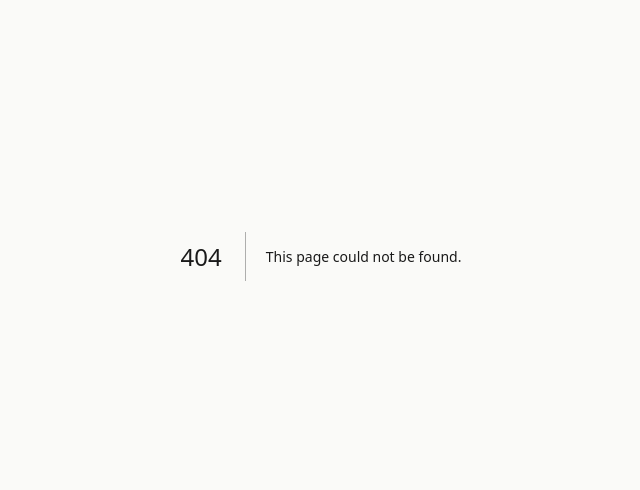
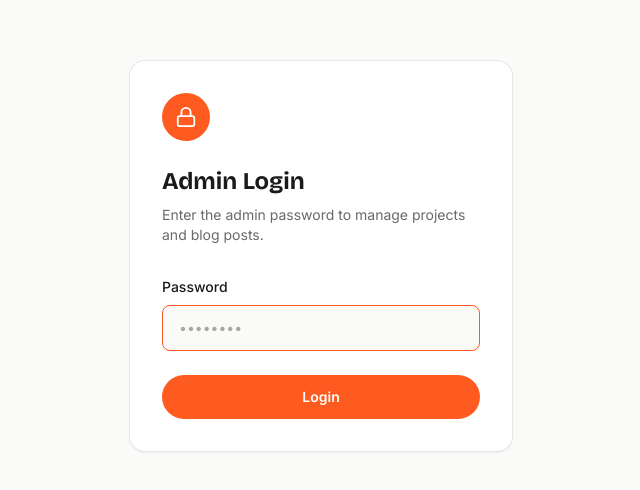
Before and after one commit to aimasterbangladesh-universe/editor-portfolio, a Next.js app: page /admin/login in a window 1280 px wide. Before the commit this address had no page. Shown: the part 144-634 px from the top of the page, without its empty margins (319-959 px from the left). Built offline with nearby package versions, Linux system fonts and the light colour scheme.

Commit message:
Add admin authentication system

```diff
--- /dev/null
+++ b/app/admin/login/page.tsx
@@ -0,0 +1,100 @@
+"use client";
+
+import { useState, type FormEvent } from "react";
+import { useRouter } from "next/navigation";
+import { Lock } from "lucide-react";
+
+export default function AdminLoginPage() {
+  const router = useRouter();
+  const [password, setPassword] = useState("");
+  const [error, setError] = useState("");
+  const [submitting, setSubmitting] = useState(false);
+
+  async function handleSubmit(event: FormEvent<HTMLFormElement>) {
+    event.preventDefault();
+    setError("");
+    setSubmitting(true);
+
+    try {
+      const response = await fetch("/api/admin/login", {
+        method: "POST",
+        headers: { "Content-Type": "application/json" },
+        body: JSON.stringify({ password }),
+      });
+
+      if (response.ok) {
+        // refresh() lets middleware re-read the new cookie before navigating.
+        router.replace("/admin");
+        router.refresh();
+        return;
+      }
+
+      const data = await response.json().catch(() => null);
+      setError(data?.error ?? "Login failed. Please try again.");
+    } catch {
+      setError("Could not reach the server. Please try again.");
+    } finally {
+      setSubmitting(false);
+    }
+  }
+
+  return (
+    <main className="flex min-h-screen items-center justify-center bg-background px-6 py-16">
+      <div className="w-full max-w-sm">
+        <div className="rounded-2xl border border-charcoal/10 bg-white p-8 shadow-sm">
+          <span className="inline-flex h-12 w-12 items-center justify-center rounded-full bg-orange text-white">
+            <Lock size={22} aria-hidden="true" />
+          </span>
+
+          <h1 className="mt-6 font-heading text-2xl font-bold text-charcoal">
+            Admin Login
+          </h1>
+          <p className="mt-2 text-sm text-charcoal-light/70">
+            Enter the admin password to manage projects and blog posts.
+          </p>
+
+          <form onSubmit={handleSubmit} className="mt-8">
+            <label
+              htmlFor="password"
+              className="block text-sm font-medium text-charcoal"
+            >
+              Password
+            </label>
+            <input
+              id="password"
+              name="password"
+              type="password"
+              autoComplete="current-password"
+              required
+              autoFocus
+              value={password}
+              onChange={(e) => setPassword(e.target.value)}
+              aria-invalid={error ? true : undefined}
+              aria-describedby={error ? "login-error" : undefined}
+              className="mt-2 w-full rounded-lg border border-charcoal/15 bg-background px-4 py-3 text-sm text-charcoal outline-none transition-colors placeholder:text-charcoal-light/40 focus:border-orange"
+              placeholder="••••••••"
+            />
+
+            {error ? (
+              <p
+                id="login-error"
+                role="alert"
+                className="mt-3 text-sm font-medium text-orange-dark"
+              >
+                {error}
+              </p>
+            ) : null}
+
+            <button
+              type="submit"
+              disabled={submitting}
+              className="mt-6 w-full rounded-full bg-orange px-6 py-3 text-sm font-semibold text-white transition-colors hover:bg-orange-dark disabled:cursor-not-allowed disabled:opacity-60"
+            >
+              {submitting ? "Logging in…" : "Login"}
+            </button>
+          </form>
+        </div>
+      </div>
+    </main>
+  );
+}
--- /dev/null
+++ b/app/admin/page.tsx
@@ -0,0 +1,38 @@
+"use client";
+
+import { useState } from "react";
+import { useRouter } from "next/navigation";
+
+export default function AdminDashboardPage() {
+  const router = useRouter();
+  const [loggingOut, setLoggingOut] = useState(false);
+
+  async function handleLogout() {
+    setLoggingOut(true);
+    await fetch("/api/admin/logout", { method: "POST" });
+    router.replace("/admin/login");
+    router.refresh();
+  }
+
+  return (
+    <main className="min-h-screen bg-background px-6 py-16">
+      <div className="mx-auto flex max-w-4xl items-center justify-between gap-6">
+        <h1 className="font-heading text-3xl font-bold text-charcoal sm:text-4xl">
+          Admin Dashboard
+        </h1>
+        <button
+          type="button"
+          onClick={handleLogout}
+          disabled={loggingOut}
+          className="shrink-0 rounded-full border-2 border-charcoal px-6 py-2.5 text-sm font-semibold text-charcoal transition-colors hover:bg-charcoal hover:text-background disabled:opacity-60"
+        >
+          {loggingOut ? "Logging out…" : "Logout"}
+        </button>
+      </div>
+
+      <p className="mx-auto mt-6 max-w-4xl text-charcoal-light/75">
+        Project and blog management will be built here next.
+      </p>
+    </main>
+  );
+}
--- /dev/null
+++ b/app/api/admin/login/route.ts
@@ -0,0 +1,41 @@
+import { NextResponse } from "next/server";
+import {
+  SESSION_COOKIE,
+  SESSION_MAX_AGE,
+  createSessionToken,
+  timingSafeEqual,
+} from "@/lib/admin-session";
+
+export async function POST(request: Request) {
+  const adminPassword = process.env.ADMIN_PASSWORD;
+  if (!adminPassword) {
+    return NextResponse.json(
+      { error: "Admin login is not configured." },
+      { status: 500 },
+    );
+  }
+
+  let password = "";
+  try {
+    const body = await request.json();
+    password = typeof body?.password === "string" ? body.password : "";
+  } catch {
+    return NextResponse.json({ error: "Invalid request body." }, { status: 400 });
+  }
+
+  if (!timingSafeEqual(password, adminPassword)) {
+    return NextResponse.json({ error: "Incorrect password." }, { status: 401 });
+  }
+
+  const response = NextResponse.json({ ok: true });
+  response.cookies.set(SESSION_COOKIE, await createSessionToken(), {
+    httpOnly: true,
+    // Browsers reject Secure cookies over plain http, which would break the
+    // local dev server, so this is enabled for real deployments only.
+    secure: process.env.NODE_ENV === "production",
+    sameSite: "lax",
+    path: "/",
+    maxAge: SESSION_MAX_AGE,
+  });
+  return response;
+}
--- /dev/null
+++ b/app/api/admin/logout/route.ts
@@ -0,0 +1,14 @@
+import { NextResponse } from "next/server";
+import { SESSION_COOKIE } from "@/lib/admin-session";
+
+export async function POST() {
+  const response = NextResponse.json({ ok: true });
+  response.cookies.set(SESSION_COOKIE, "", {
+    httpOnly: true,
+    secure: process.env.NODE_ENV === "production",
+    sameSite: "lax",
+    path: "/",
+    maxAge: 0,
+  });
+  return response;
+}
--- /dev/null
+++ b/lib/admin-session.ts
@@ -0,0 +1,82 @@
+/**
+ * Admin session tokens.
+ *
+ * The token is `<random id>.<expiry ms>.<HMAC-SHA256 signature>`. Signing it
+ * means middleware can verify a cookie without any server-side session store:
+ * an unsigned random token would be indistinguishable from one an attacker
+ * simply typed in.
+ *
+ * Uses Web Crypto (not node:crypto) because middleware runs on the Edge
+ * runtime, where the Node crypto module is unavailable.
+ */
+
+export const SESSION_COOKIE = "admin_session";
+export const SESSION_MAX_AGE = 60 * 60 * 24 * 7; // 7 days, in seconds
+
+const encoder = new TextEncoder();
+
+function getSigningSecret(): string {
+  const secret =
+    process.env.ADMIN_SESSION_SECRET || process.env.ADMIN_PASSWORD;
+  if (!secret) {
+    throw new Error(
+      "Missing ADMIN_SESSION_SECRET (or ADMIN_PASSWORD) — cannot sign admin sessions.",
+    );
+  }
+  return secret;
+}
+
+function base64url(bytes: Uint8Array): string {
+  let binary = "";
+  // Indexed loop: tsconfig targets ES5, where for...of over a typed array
+  // needs downlevelIteration.
+  for (let i = 0; i < bytes.length; i++) binary += String.fromCharCode(bytes[i]);
+  return btoa(binary).replace(/\+/g, "-").replace(/\//g, "_").replace(/=+$/, "");
+}
+
+async function sign(payload: string): Promise<string> {
+  const key = await crypto.subtle.importKey(
+    "raw",
+    encoder.encode(getSigningSecret()),
+    { name: "HMAC", hash: "SHA-256" },
+    false,
+    ["sign"],
+  );
+  const signature = await crypto.subtle.sign("HMAC", key, encoder.encode(payload));
+  return base64url(new Uint8Array(signature));
+}
+
+/** Compares without leaking where two strings diverge. */
+export function timingSafeEqual(a: string, b: string): boolean {
+  if (a.length !== b.length) return false;
+  let diff = 0;
+  for (let i = 0; i < a.length; i++) {
+    diff |= a.charCodeAt(i) ^ b.charCodeAt(i);
+  }
+  return diff === 0;
+}
+
+export async function createSessionToken(): Promise<string> {
+  const id = base64url(crypto.getRandomValues(new Uint8Array(32)));
+  const expiresAt = String(Date.now() + SESSION_MAX_AGE * 1000);
+  const payload = `${id}.${expiresAt}`;
+  return `${payload}.${await sign(payload)}`;
+}
+
+export async function verifySessionToken(
+  token: string | undefined | null,
+): Promise<boolean> {
+  if (!token) return false;
+
+  const parts = token.split(".");
+  if (parts.length !== 3) return false;
+
+  const [id, expiresAt, signature] = parts;
+  if (!timingSafeEqual(signature, await sign(`${id}.${expiresAt}`))) {
+    return false;
+  }
+
+  // The expiry is inside the signed payload, so it cannot be edited by hand.
+  const expiryMs = Number(expiresAt);
+  return Number.isFinite(expiryMs) && Date.now() < expiryMs;
+}
```
Also changed, not shown: middleware.ts (added, +25 -0 lines).
